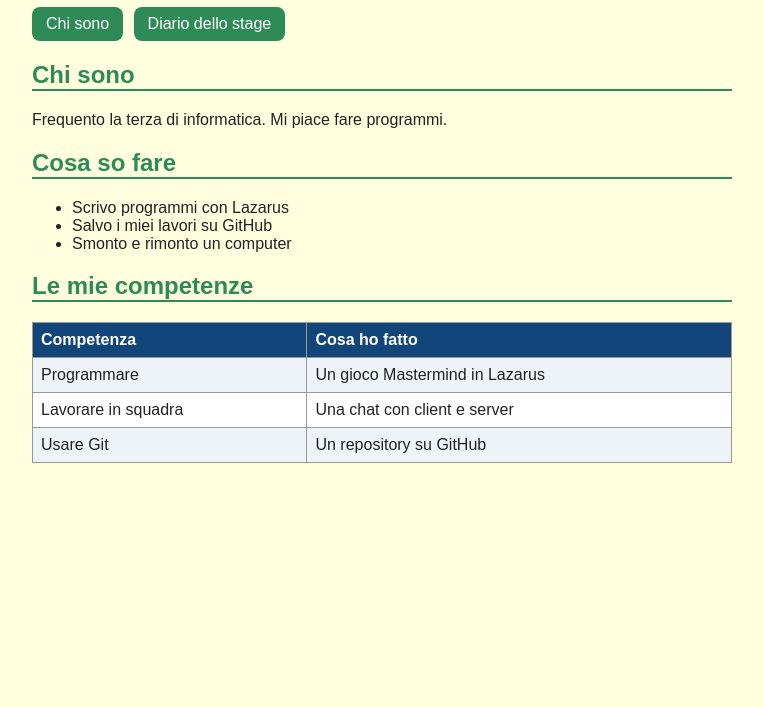
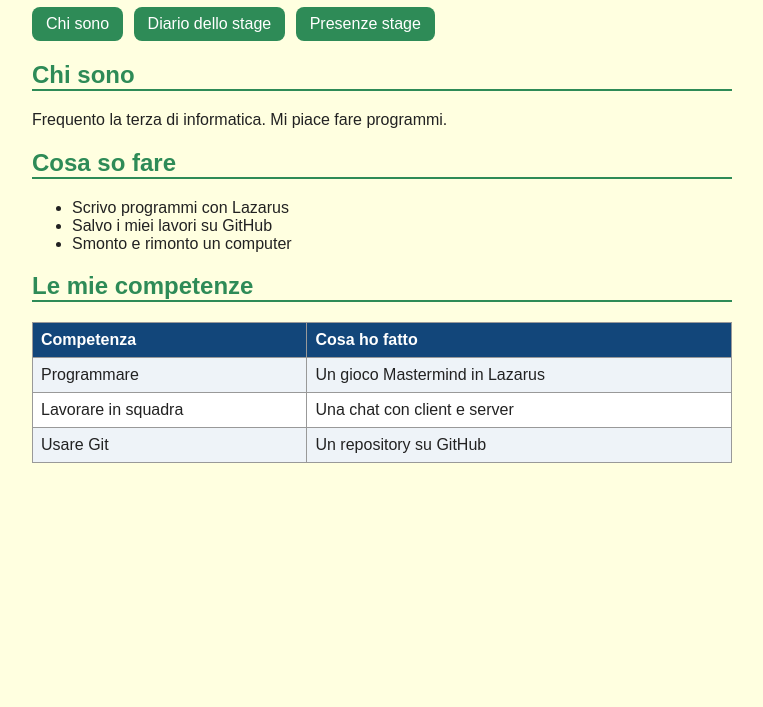
Before and after one commit to tomaslous/Sito-personale, a plain HTML site: page index.html in a window 1280 px wide. Shown: the part 93-800 px from the top of the page, without its empty margins (258-1021 px from the left). Drawn offline with Linux system fonts and the light colour scheme.

Commit message:
Aggiungo il link alle Presenze stage

```diff
--- a/index.html
+++ b/index.html
@@ -11,6 +11,7 @@
 <nav>
 <a href="index.html">Chi sono</a>
 <a href="diario.html">Diario dello stage</a>
+<a href="presenze.html">Presenze stage</a>
 </nav>
 <h2>Chi sono</h2>
 <p>Frequento la terza di informatica. Mi piace fare programmi.</p>
```
